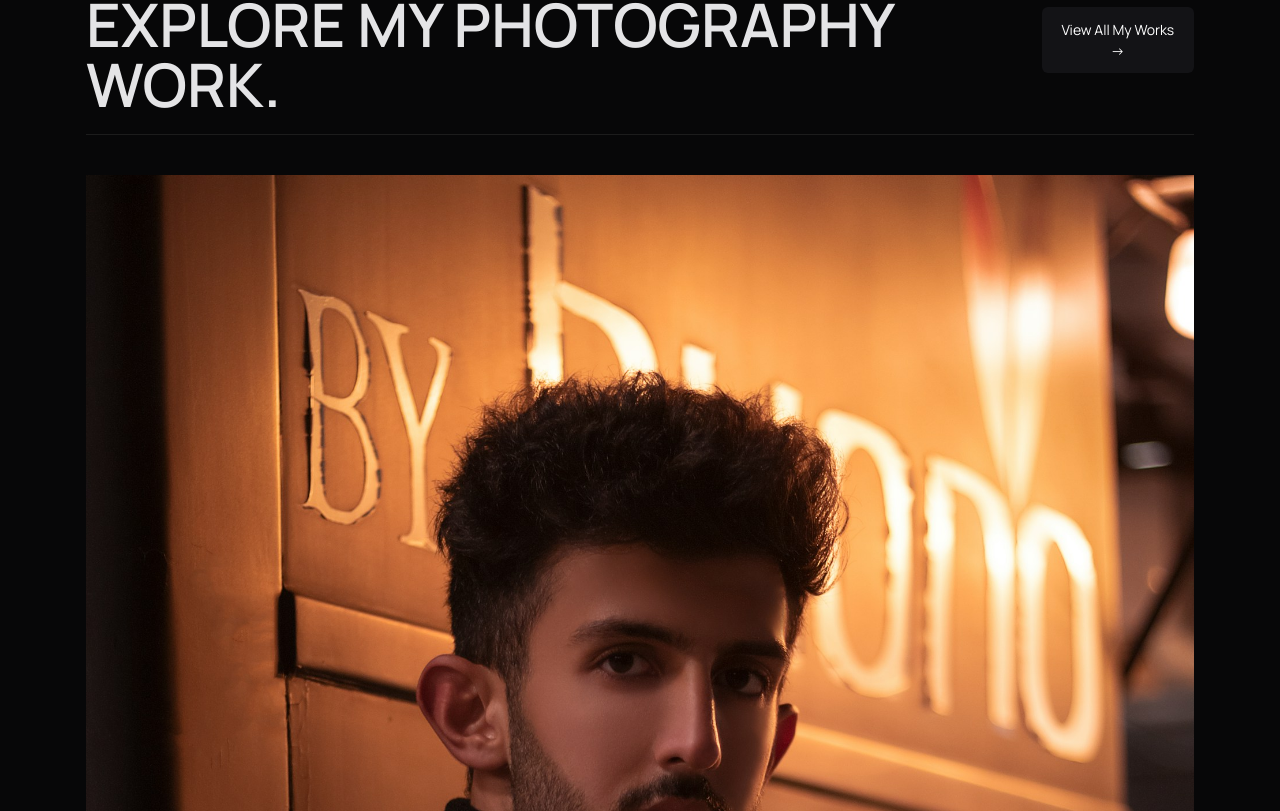
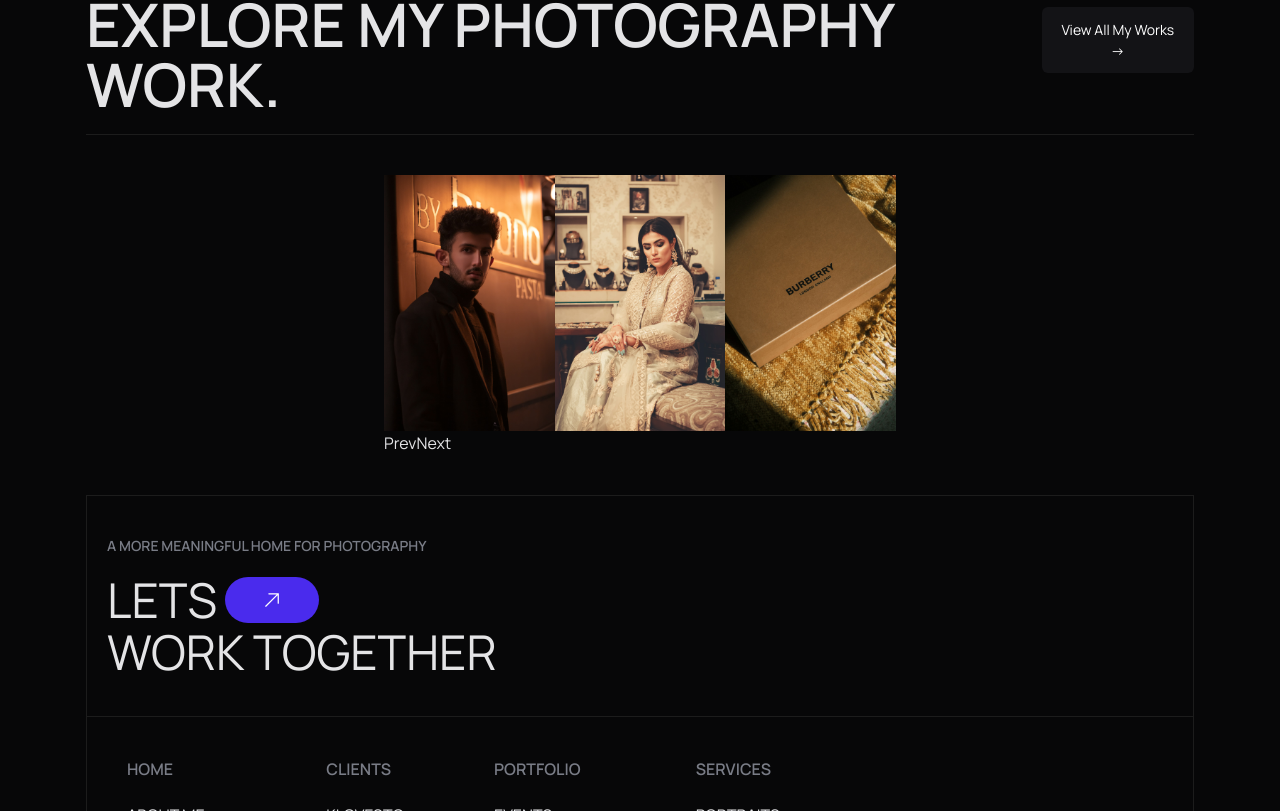
Before and after one commit to gHoSTeCHs/portfolio, a Next.js app: page / in a window 1280 px wide. Shown: the part 1829-2640 px from the top of the page. Built offline with nearby package versions, Linux system fonts and the light colour scheme.

Commit message:
touch up on carousel

```diff
--- a/src/components/sections/About.tsx
+++ b/src/components/sections/About.tsx
@@ -11,7 +11,7 @@ const About = () => {
 		<section className="container">
 			<div className="">
 				<div className="flex flex-col gap-5 border border-x-0 border-t-0 border-background-tertiary py-5 md:flex-row md:items-center md:justify-between md:gap-0">
-					<Header title="I AM DAMIEN" details="About" />
+					<Header title="I AM SOMADINA" details="About" />
 					<div className="inline-block">
 						<Button>{'Know More ->'}</Button>
 					</div>
--- a/src/components/sections/Intro.tsx
+++ b/src/components/sections/Intro.tsx
@@ -8,7 +8,7 @@ const Intro = () => {
 		<section>
 			<div className="container py-7 md:py-14">
 				<div className="flex flex-col gap-5 lg:flex-row lg:items-center lg:gap-0 lg:justify-between">
-					<Header title="DAMIEN BRAUN" details="Stunning Photography by" />
+					<Header title="somadina" details="Creative development by" />
 					<Work />
 				</div>
 			</div>
--- a/src/components/sections/Portfolio.tsx
+++ b/src/components/sections/Portfolio.tsx
@@ -3,6 +3,7 @@ import React, { useState } from "react";
 import SectionHeader from "../ui/sectionHeader";
 import images from "@/constants";
 import Image from "next/image";
+import Carousel from "../ui/carousel";
 
 const PortfolioSection = () => {
   const [currentSlide, setCurrentSlide] = useState(0);
@@ -20,20 +21,17 @@ const PortfolioSection = () => {
         details="Portfolio"
         btntext="View All My Works"
       />
-      <div className="py-10 ">
-        <Image
-          src={slides[currentSlide]}
-          alt="Project Image"
-          className={` ${
-            slides[currentSlide]
-              ? "opacity-100 transition-opacity duration-500 ease-in-out"
-              : "opacity-0"
-          }`}
-        />
-        <div>
-          <button onClick={prevslide}>Prev</button>
-          <button onClick={nextslide}>Next</button>
-        </div>
+      <div className="py-10 max-w-lg mx-auto ">
+        <Carousel>
+          {slides.map((slide, index) => (
+            <div className="w-full h-full" key={index}>
+              <Image src={slide} alt="Project Image" className="w-full h-full object-cover" />
+            </div>
+
+          ))}
+        </Carousel>
+
+
       </div>
     </section>
   );
--- /dev/null
+++ b/src/components/ui/carousel.tsx
@@ -0,0 +1,24 @@
+"use client";
+import React, { useState } from "react";
+
+const Carousel = ({ children: slides }) => {
+  const [currentSlide, setCurrentSlide] = useState(0);
+  const prevslide = () => {
+    setCurrentSlide((prev) => (prev === 0 ? slides.length - 1 : prev - 1));
+  };
+  const nextslide = () => {
+    setCurrentSlide((prev) => (prev === slides.length - 1 ? 0 : prev + 1));
+  };
+
+  return (
+    <div className="overflow-hidden relative">
+      <div className="flex transition-transform duration-500" style={{ transform: `translateX(-${currentSlide * 100}vw)` }}>{slides}</div>
+      <div>
+        <button onClick={prevslide}>Prev</button>
+        <button onClick={nextslide}>Next</button>
+      </div>
+    </div>
+  );
+};
+
+export default Carousel;
--- a/src/components/ui/projectCard.tsx
+++ b/src/components/ui/projectCard.tsx
@@ -6,12 +6,13 @@ interface ProfileCardProps {
 	title: string;
 	date: string;
 	link: string;
+	image: string;
 }
 
-const ProjectCard: React.FC<ProfileCardProps> = ({ title, date, link }) => {
+const ProjectCard: React.FC<ProfileCardProps> = ({ title, date, link, image }) => {
 	return (
 		<div>
-			<Image src={''} alt="Project Image" />
+			<Image src={image} alt="Project Image" />
 			<div>
 				<div>
 					<h3>{title}</h3>
--- a/src/constants/data.ts
+++ b/src/constants/data.ts
@@ -1,3 +1,5 @@
+import images from "./images";
+
 export const navLinks = [
   {
     title: "Home",
@@ -114,3 +116,24 @@ export const FooterLinks = [
     ],
   },
 ];
+
+export const PortfolioProjects = [
+  {
+    title: "Faces of Resilience",
+    img: images.projectImg1,
+    date: "March 2022",
+    link: "#",
+  },
+  {
+    title: "A Wedding Tale",
+    img: images.projectImg2,
+    date: "January 2020",
+    link: "#",
+  },
+  {
+    title: "Product Elegance",
+    img: images.projectImg3,
+    date: "January 2020",
+    link: "#",
+  },
+];
```
